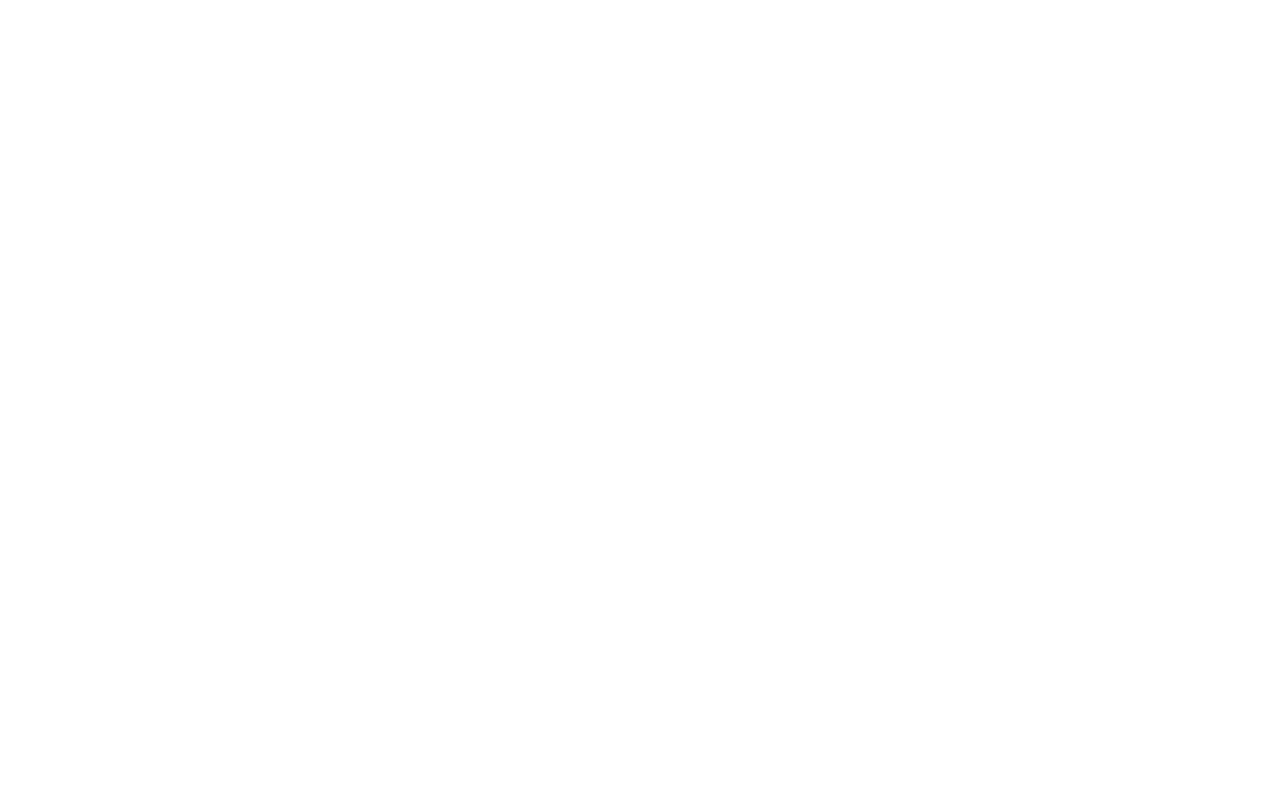
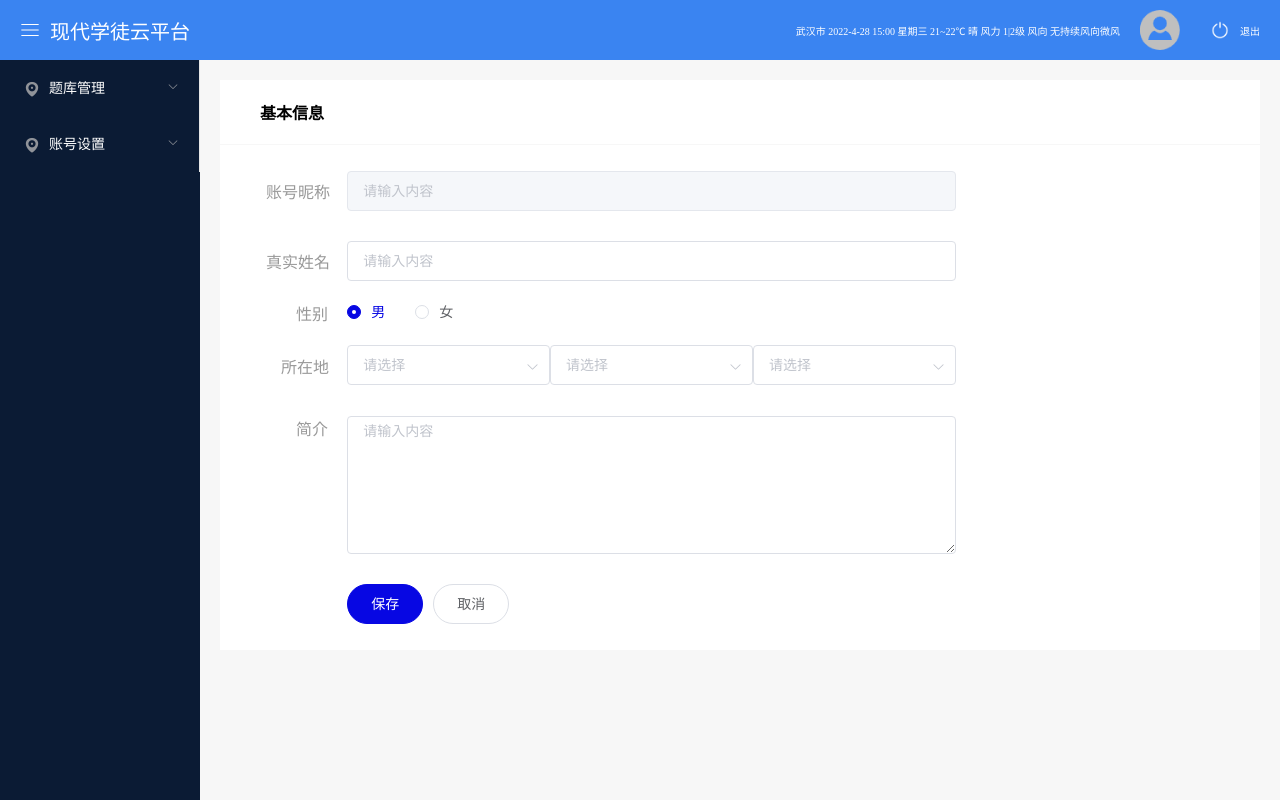
Before and after one commit to guoshuaiqi-0/vue--axem, a Vue app: page /personalData in a window 1280 px wide. Built offline with nearby package versions, Linux system fonts and the light colour scheme; no server answers.

Commit message:
个人信息页面

```diff
--- a/src/api/api.js
+++ b/src/api/api.js
@@ -3,7 +3,7 @@
 var baseURL = '/api';
 
 // 获取doken
-const getConfig  = function (){
+const getConfig = function() {
 	return {
 		baseURL,
 		headers: {
@@ -15,34 +15,38 @@
 /*
  * @ 获取验证码
  */
-export function getCaptchaApi(){
+export function getCaptchaApi() {
 	return `${baseURL}/captcha?` + Math.random()
 }
 /*
  * @ 获取登录token
  */
-export function getLoginApi({payload={}}){
-    return axios.post('/user/login',payload,getConfig())
+export function getLoginApi({
+	payload = {}
+}) {
+	return axios.post('/user/login', payload, getConfig())
 }
 /*
  * @ 请求注册
  */
-export function postRegisterApi({payload = {}}){
-    return axios.post('/user/register', payload,getConfig())
+export function postRegisterApi({
+	payload = {}
+}) {
+	return axios.post('/user/register', payload, getConfig())
 }
 
 /*
  * @ 获取用户信息
  */
 
-export function getInfoApi(payload = {}){
+export function getInfoApi(payload = {}) {
 	return axios.post('/user/info', payload, getConfig())
 }
 /*
  * @ 退出登录
  */
-export function getLogoutApi(payload = {}){
-    return axios.post('/user/logout',payload,getConfig())
+export function getLogoutApi(payload = {}) {
+	return axios.post('/user/logout', payload, getConfig())
 
 }
 
@@ -56,21 +60,46 @@
 }
  */
 
-export function getQuestionListApi(params = {}){
-    return axios.post('/question/list',params,getConfig())
+export function getQuestionListApi(params = {}) {
+	return axios.post('/question/list', params, getConfig())
+}
+
+//
+/*/**
+ * 删除接口
+ * @param {*} params
+ */
+export function getQuestionDeleteApi(params = {}) {
+	console.log(params)
+	return axios.post('/question/delete', params, getConfig())
+}
+/**
+ * 	创建题库接口
+ * @param { } params
+ */
+
+
+export function getQuestionCreateApi(params = {}) {
+	console.log(params)
+	return axios.post('/question/create', params, getConfig())
 }
 
 
-export function getQuestionDeleteApi(params = {}){
+/**
+ * 	修改当前题目接口
+ * @param { } params
+ */
+
+export function getQuestionUpdateApi(params = {}) {
 	console.log(params)
-    return axios.post('/question/delete',params,getConfig())
+	return axios.post('/question/update', params, getConfig())
 }
 
-export function getQuestionCreateApi(params = {}){
-    console.log(params)
-    return axios.post('/question/create',params,getConfig())
+/**
+ * 	获取个人信息接口
+ * @param { } params
+ */
+
+export function getUserInfoApi(params = {}) {
+	return axios.post('/user/info', params, getConfig())
 }
-export function getQuestionUpdateApi(params = {}){
-    console.log(params)
-    return axios.post('/question/update',params,getConfig())
-}
--- a/src/common.scss
+++ b/src/common.scss
@@ -36,8 +36,8 @@
 }
 
 .align{
-    display: flex;
-    align-items: center;
+    display: flex !important;
+    align-items: center !important;
 }
 
 .mar-10{
@@ -58,7 +58,9 @@
 .mr-20{
     margin-top: 20px;
 }
-
+.mr-30{
+    margin-top: 30px;
+}
 .mrr-20{
     margin-right: 20px;
 }
--- a/src/components/moban.vue
+++ b/src/components/moban.vue
@@ -1,5 +1,5 @@
 <template>
-<div class="">
+<div class="personalData">
 
 
 </div>
@@ -10,7 +10,7 @@
 
 
 export default {
-    name: "",
+    name: "personalData",
     data() {
         return{
 
--- /dev/null
+++ b/src/mixins/hand.js
@@ -0,0 +1,11 @@
+
+export default {
+	methods:{
+		hand(name) {
+			if (this.$router.currentRoute.name == name) return;
+			this.$router.push({
+				name
+			})
+		},
+	}
+}
--- a/src/router/index.js
+++ b/src/router/index.js
@@ -22,6 +22,13 @@
       // this generates a separate chunk (about.[hash].js) for this route
       // which is lazy-loaded when the route is visited.
       component: () => import( /* webpackChunkName: "about" */ '../views/JSQuestionBank.vue')
+    },{
+      path: '/personalData',
+      name: 'personalData',
+      // route level code-splitting
+      // this generates a separate chunk (about.[hash].js) for this route
+      // which is lazy-loaded when the route is visited.
+      component: () => import( /* webpackChunkName: "about" */ '../views/PersonalData.vue')
     }]
   },
   {
--- a/src/views/HomeView.vue
+++ b/src/views/HomeView.vue
@@ -22,7 +22,8 @@
 			</el-header>
 			<el-container class="container">
 				<el-aside width="200px" class="aside">
-                <el-menu default-active="1" class="el-menu-vertical-demo" background-color="#0b1b34" text-color="#fff" active-text-color="#ffd04b">
+					<el-menu default-active="1" class="el-menu-vertical-demo" background-color="#0b1b34"
+						text-color="#fff" active-text-color="#ffd04b">
 						<el-submenu index="1">
 							<template slot="title">
 								<i class="el-icon-location"></i>
@@ -33,10 +34,16 @@
 							<el-menu-item index="1-3" @click="hand('JSquestionBank')">css题库</el-menu-item>
 							<el-menu-item index="1-4" @click="hand('JSquestionBank')">js题库</el-menu-item>
 						</el-submenu>
-                    <el-menu-item index="7">
-                        <i class="el-icon-setting"></i>
-                        <span slot="title">退出登录</span>
-                    </el-menu-item>
+						<el-submenu index="2">
+							<template slot="title">
+								<i class="el-icon-location"></i>
+								<span>账号设置</span>
+							</template>
+							<el-menu-item index="2-1" @click="hand('personalData')">个人信息</el-menu-item>
+							<el-menu-item index="2-2">修改头像</el-menu-item>
+							<el-menu-item index="2-3">修改密码</el-menu-item>
+							<el-menu-item index="2-4">账号绑定</el-menu-item>
+						</el-submenu>
 					</el-menu>
 				</el-aside>
 				<el-main>
@@ -54,6 +61,8 @@
 		getLogoutApi,
 	} from '@/api/api.js'
 
+	import hand from '@/mixins/hand.js'
+
 	export default {
 		name: "HomeView",
 		data() {
@@ -62,16 +71,11 @@
 
 			};
 		},
+		mixins: [hand],
 		created() {
 			this.infor()
 		},
 		methods: {
-        hand(name) {
-            if (this.$router.currentRoute.name == name) return;
-            this.$router.push({
-                name
-            })
-        },
 			async logOut() {
 				var res = await getLogoutApi()
 				if (res.data.status == 1) {
@@ -136,4 +140,7 @@
 
 
 	}
+	.el-main{
+		background-color: #f7f7f7;
+	}
 </style>
--- /dev/null
+++ b/src/views/PersonalData.vue
@@ -0,0 +1,118 @@
+<template>
+	<div class="personalData">
+		<!-- 基本信息 -->
+		<div class="basicInformation">
+			<div class="header">
+				<span>基本信息</span>
+			</div>
+			<div class="main">
+				<div class="form">
+					<el-row type="flex" style="align-items: center;">
+						<el-col :span="2">账号昵称</el-col>
+						<el-col :span="15">
+							<el-input v-model="input1" placeholder="请输入内容" disabled></el-input>
+						</el-col>
+					</el-row>
+					<el-row type="flex" style="align-items: center;" class="mr-30">
+						<el-col :span="2">真实姓名</el-col>
+						<el-col :span="15">
+							<el-input v-model="input1" placeholder="请输入内容"></el-input>
+						</el-col>
+					</el-row>
+					<el-row type="flex" style="align-items: center;" class="mr-20">
+						<el-col :span="2" style="text-indent: 30px;">性别</el-col>
+						<el-col :span="15">
+							<el-radio-group v-model="radio">
+								<el-radio :label="1">男</el-radio>
+								<el-radio :label="2">女</el-radio>
+							</el-radio-group>
+						</el-col>
+					</el-row>
+					<el-row type="flex" style="align-items: center;" class="mr-20">
+						<el-col :span="2" style="text-indent: 15px;">所在地</el-col>
+						<el-col :span="5">
+							<el-cascader v-model="value" :options="options"></el-cascader>
+						</el-col>
+						<el-col :span="5">
+							<el-cascader v-model="value" :options="options"></el-cascader>
+						</el-col>
+						<el-col :span="5">
+							<el-cascader v-model="value" :options="options"></el-cascader>
+						</el-col>
+					</el-row>
+					<el-row type="flex" class="mr-30">
+						<el-col :span="2" style="text-indent: 30px;">简介</el-col>
+						<el-col :span="15">
+							<el-input type="textarea" :rows="6" placeholder="请输入内容" v-model="textarea">
+							</el-input>
+						</el-col>
+					</el-row>
+					<el-row type="flex" class="mr-30">
+						<el-col :span="20" :offset="2">
+							<el-button type="primary" round>保存</el-button>
+							<el-button round class="mar-20">取消</el-button>
+						</el-col>
+					</el-row>
+				</div>
+			</div>
+		</div>
+
+	</div>
+</template>
+
+<script>
+	// @ is an alias to /src
+	import {
+		getUserInfoApi
+	} from '@/api/api.js'
+
+	export default {
+		name: "personalData",
+		data() {
+			return {
+				input1: '',
+				radio: 1,
+				value: '',
+				options: [1, 2, 3],
+				textarea: '',
+				info:{}
+			}
+		},
+		mounted() {
+			this.updeyInfo()
+		},
+		methods: {
+			async updeyInfo() {
+				var res = await getUserInfoApi();
+				if(res.data.status == 1){
+					this.info = res.data.data[0]
+				}
+				console.log(this.info)
+			}
+		}
+
+	};
+</script>
+
+<style lang="scss" scoped>
+	.personalData {
+		background-color: white;
+		font-size: 16px;
+		min-width: 850px;
+		& .header {
+			padding: 20px 40px;
+			font-weight: 700;
+			border-bottom: 1px solid #f7f7f7;
+		}
+
+		.main {
+			padding: 26px 20px;
+
+			& .form {
+				margin-left: 26px;
+				box-sizing: border-box;
+				color: #999999;
+			}
+		}
+	}
+</style>
--- a/vue.config.js
+++ b/vue.config.js
@@ -5,7 +5,7 @@
     proxy: {
       '/api':{
         target: 'http://8.131.89.181:7001/',
-        ws: true,
+        ws: false,
         changeOrigin: true,
         pathRewrite: {'^/api' : ''}
       },
```
Also changed, not shown: src/components/CreatQuestion.vue (deleted, +0 -126 lines). Lines whose indentation alone changed are shown as unchanged.
